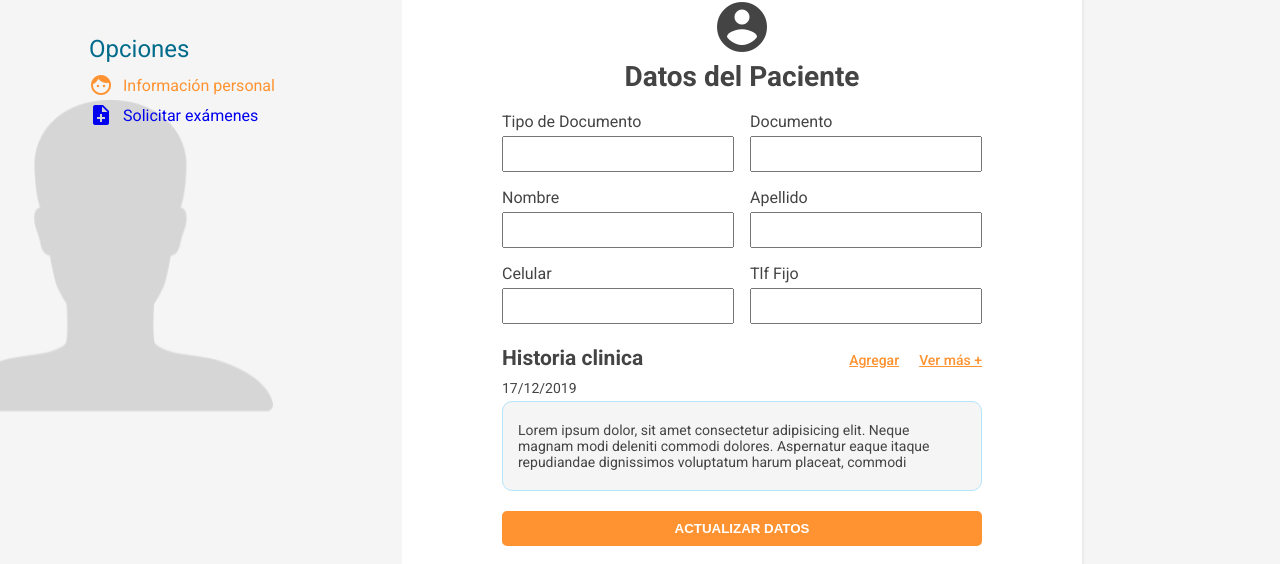
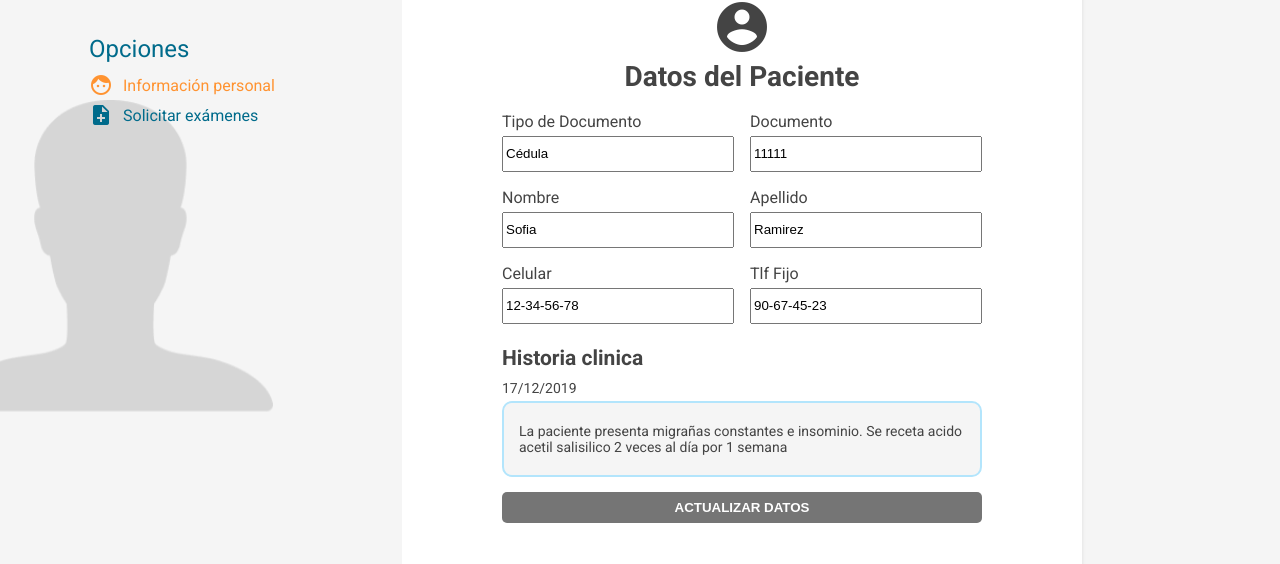
Before and after one commit to IntiDev/InVitro, a React app: page /medicalUserInfo in a window 1280 px wide. Shown: the part 388-952 px from the top of the page. Built offline with nearby package versions, Linux system fonts and the light colour scheme.

Commit message:
[UPDATE] styles

```diff
--- a/src/components/MedicalHistoryForm.jsx
+++ b/src/components/MedicalHistoryForm.jsx
@@ -1,9 +1,17 @@
 import React from 'react';
 import MedicalHistoryItem from './MedicalHistoryItem';
+import Button from './Button';
 import '../styles/components/MedicalHistoryForm.styl';
 
-const MedicalHistoryForm = props => {
-  const { name, lastname, celphone, phone, userId, typeId } = props;
+const MedicalHistoryForm = () => {
+  // const { name, lastname, celphone, phone, userId, typeId } = props;
+  const name = 'Sofia';
+  const lastname = 'Ramirez';
+  const celphone = '12-34-56-78';
+  const phone = '90-67-45-23';
+  const userId = '11111';
+  const typeId = 'Cédula';
+
   return (
     <div className="medicalHistoryForm">
       <div className="medicalHistoryForm__title">
@@ -55,20 +63,21 @@ const MedicalHistoryForm = props => {
         <div className="medicalHistoryForm__previousVisits__title">
           <h2>Historia clinica</h2>
           <div>
-            <a href="/">Agregar</a>
-            <a href="/">Ver más +</a>
+            {/* <a href="/">Agregar</a>
+            <a href="/">Ver más +</a> */}
           </div>
         </div>
         <div className="medicalHistoryForm__previousVisits_description">
           <MedicalHistoryItem
             date="17/12/2019"
-            description="Lorem ipsum dolor, sit amet consectetur adipisicing elit. Neque magnam modi deleniti commodi dolores. Aspernatur eaque itaque repudiandae dignissimos voluptatum harum placeat, commodi"
+            description="La paciente presenta migrañas constantes e insominio.  Se receta acido acetil salisilico 2 veces al día por 1 semana"
           />
         </div>
       </div>
-      <button className="medicalHistoryForm__submitBtn Button" type="submit">
+      {/* <button className="medicalHistoryForm__submitBtn Button" type="submit">
         Actualizar Datos
-      </button>
+      </button> */}
+      <Button text="Actualizar datos" disabled />
     </div>
   );
 };
--- a/src/pages/MedicalSearchView.jsx
+++ b/src/pages/MedicalSearchView.jsx
@@ -34,6 +34,7 @@ const MedicalSearchView = () => {
     },
     {
       id: 2,
+      typeDoc: 'Cedula',
       cc: '11111',
       email: 'sofia@dominio.com',
       name: 'Sofia',
@@ -90,8 +91,8 @@ const MedicalSearchView = () => {
       return item.cc === userCc;
     });
     clearState();
-
     if (infoPatient) {
+      localStorage.setItem('patientInfo', infoPatient);
       // eslint-disable-next-line no-restricted-globals
       location.href = '/medicalUserInfo';
     }
--- a/src/pages/MedicalUserExams.jsx
+++ b/src/pages/MedicalUserExams.jsx
@@ -46,7 +46,7 @@ const MedicalUserExams = () => {
               </td>
             </tr>
           </table>
-          <Button text="Agregar exámen" />
+          <Button text="Agregar exámen" disabled />
         </main>
       </div>
     </>
--- a/src/pages/MedicalViewUserInfo.jsx
+++ b/src/pages/MedicalViewUserInfo.jsx
@@ -4,6 +4,9 @@ import MedicalHistoryForm from '../components/MedicalHistoryForm';
 import '../styles/pages/MedicalViewUSerInfo.styl';
 
 const MedicalViewUSerInfo = () => {
+  // let patientData = localStorage.getItem("infoPatient");
+  // console.log(patientData);
+
   return (
     <>
       <div className="cardInfoContainer">
@@ -20,7 +23,7 @@ const MedicalViewUSerInfo = () => {
             <span>Información personal</span>
           </div>
           <Link to="/medicalUserExams">
-            <div className="Info__asideOption">
+            <div className="Info__asideOption Add">
               <span className="material-icons">note_add</span>
               <span>Solicitar exámenes</span>
             </div>
--- a/src/styles/components/MedicalHistoryItem.styl
+++ b/src/styles/components/MedicalHistoryItem.styl
@@ -7,7 +7,7 @@
     margin: 5px 0px
 
   &__description
-    border: solid 1px light-primary-color
+    border: solid 2px light-primary-color
     background-color: background-light-color
     padding: 15px
     border-radius: 10px
--- a/src/styles/pages/MedicalViewUSerInfo.styl
+++ b/src/styles/pages/MedicalViewUSerInfo.styl
@@ -69,6 +69,6 @@
   width 80%
   border 0
   padding 0
-/*
-.Footer
-  position relative */
+
+.Add
+  color dark-primary-color
```
